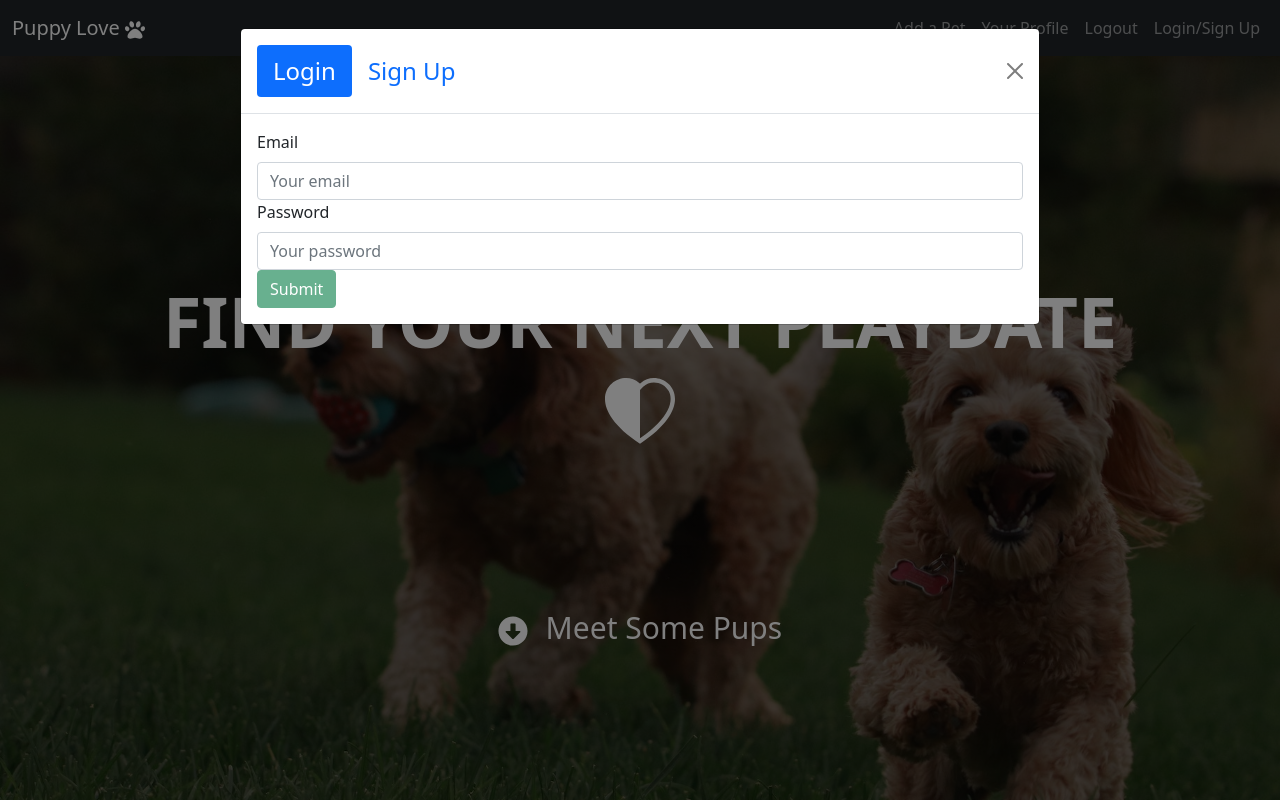
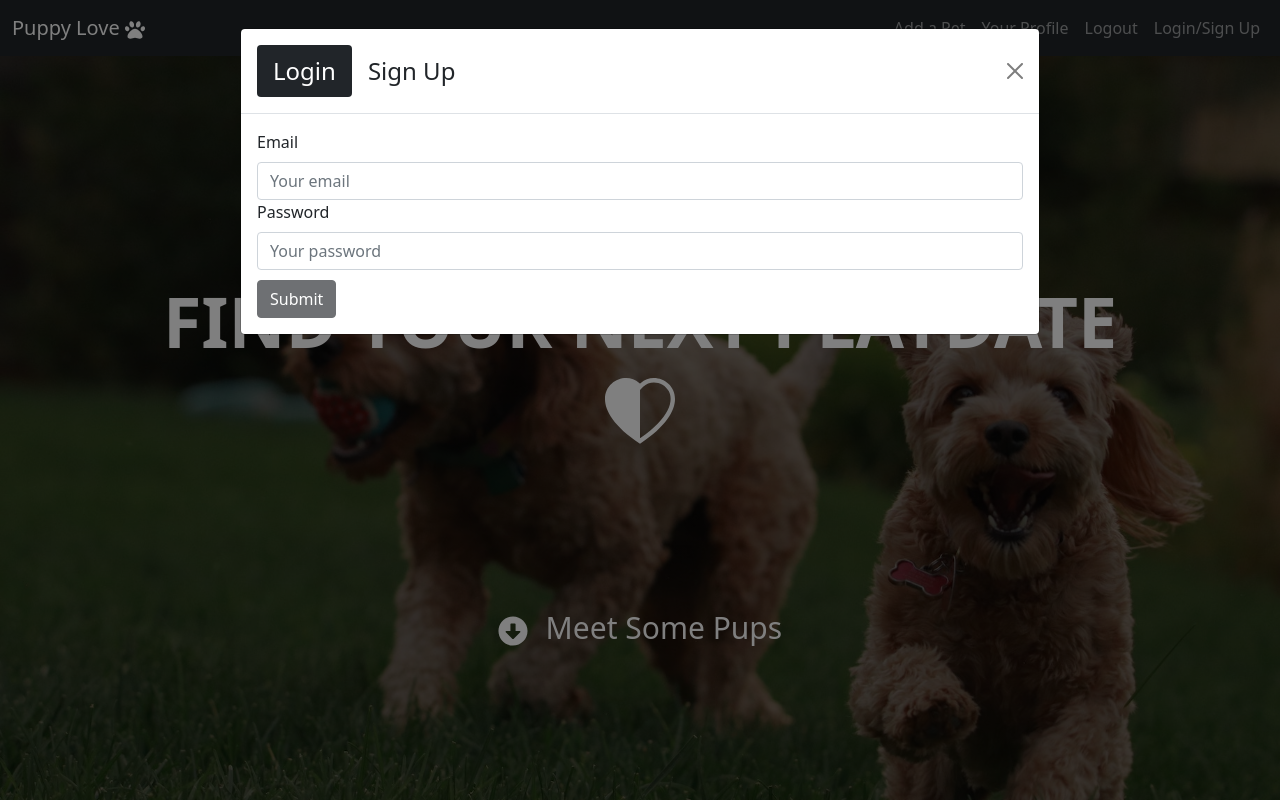
Before and after one commit to MAsuamah/puppy-love, a React (Create React App) app in the folder client/: page / in a window 1280 px wide. Both pictures are taken after a click on the button "Login/Sign Up". Built offline with nearby package versions, Linux system fonts and the light colour scheme.

Commit message:
styling for submit button

```diff
--- a/client/src/assets/styles/Navbar.css
+++ b/client/src/assets/styles/Navbar.css
@@ -1,4 +1,8 @@
-.nav-pills .nav-link.active, .nav-pills .show>.nav-link {
+a.nav-link.active {
   color: #fff;
-  background-color: #212529;
+  background-color: #212529 !important;
 }
+
+a.nav-link {
+  color: #212529
+}
--- a/client/src/components/LoginForm.js
+++ b/client/src/components/LoginForm.js
@@ -6,6 +6,11 @@ import Auth from '../utils/auth';
 import { LOGIN_USER } from '../utils/mutations';
  */
 const LoginForm = () => {
+  //Styling for Submit Button
+  const submit = {
+    marginTop: '10px'
+  }
+
   const [userFormData, setUserFormData] = useState({ email: '', password: '' });
   const [validated] = useState(false);
   const [showAlert, setShowAlert] = useState(false)
@@ -78,9 +83,10 @@ const LoginForm = () => {
           <Form.Control.Feedback type='invalid'>Password is required!</Form.Control.Feedback>
         </Form.Group>
         <Button
+          style={submit}
           disabled={!(userFormData.email && userFormData.password)}
           type='submit'
-          variant='success'>
+          variant='dark'>
           Submit
         </Button>
       </Form>
--- a/client/src/components/SignUpForm.js
+++ b/client/src/components/SignUpForm.js
@@ -5,6 +5,11 @@ import Auth from '../utils/auth';
 import { ADD_USER } from '../utils/mutations'; */
 
 const SignupForm = () => {
+  //Styling for Submit Button
+  const submit = {
+    marginTop: '10px'
+  }
+
   // set initial form state
   const [userFormData, setUserFormData] = useState({ username: '', email: '', password: '' });
 
@@ -99,9 +104,10 @@ const SignupForm = () => {
           <Form.Control.Feedback type='invalid'>Password is required!</Form.Control.Feedback>
         </Form.Group>
         <Button
+          style={submit}
           disabled={!(userFormData.username && userFormData.email && userFormData.password)}
           type='submit'
-          variant='success'>
+          variant='dark'>
           Submit
         </Button>
       </Form>
```
